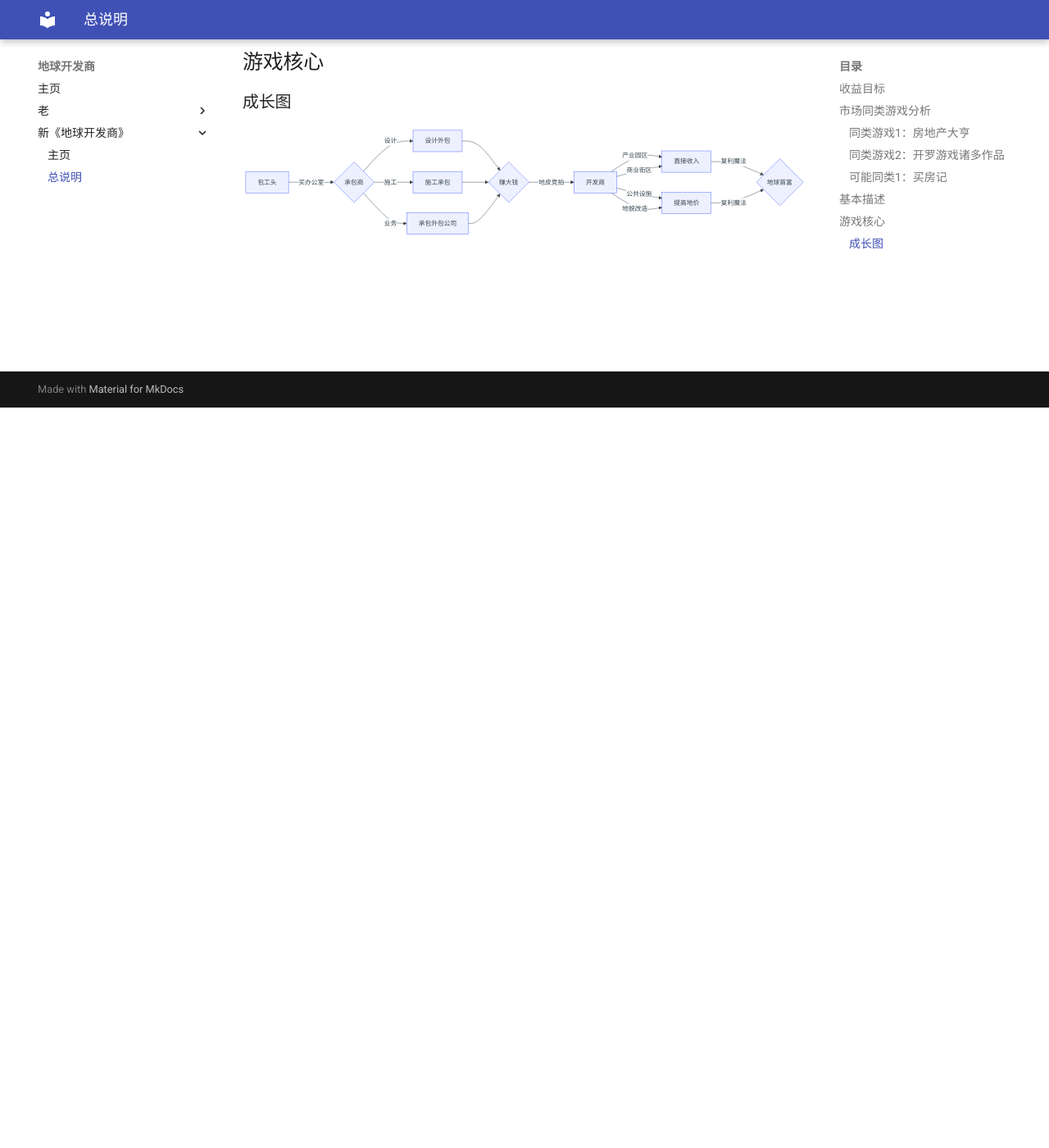
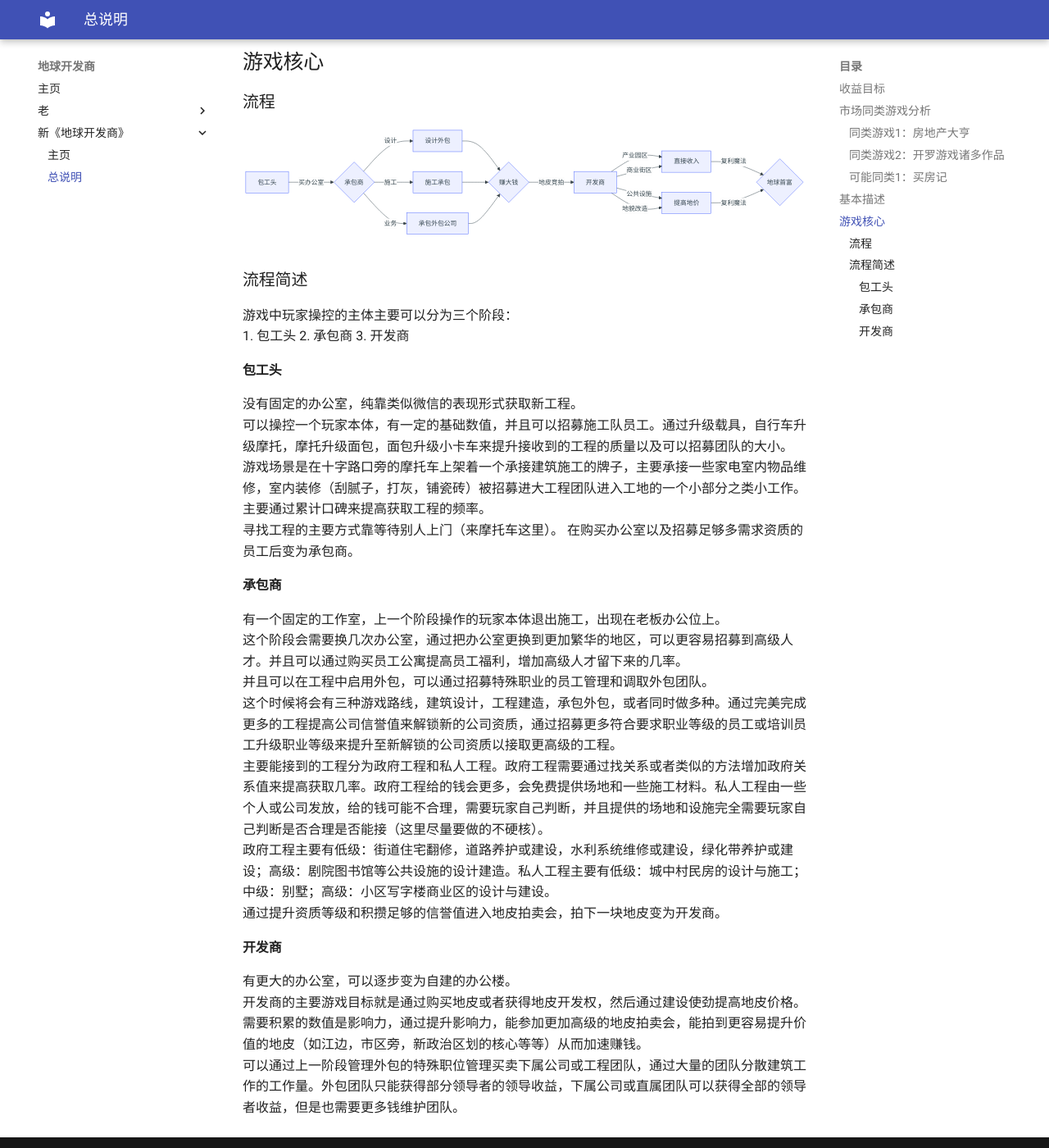
Before and after one commit to GoodTimeStudio/earth-developer-documents, an MkDocs documentation site: the page built from docs/new/earth developer.md, in a window 1280 px wide and 1400 px high, scrolled down 903 px. Shown: the whole window at 82% size. Built offline with MkDocs 1.6.1 and Material for MkDocs 9.7.7, drawn with Linux system fonts in a browser that asks for light colours.

Commit message:
添加 总说明 内容
添加 流程简述

````diff
--- a/docs/new/earth developer.md
+++ b/docs/new/earth developer.md
@@ -25,7 +25,7 @@
 
 
 ##游戏核心
-###成长图
+###流程
 
 ```mermaid
 graph LR
@@ -44,3 +44,28 @@ graph LR
     H -->|复利魔法| J{地球首富};
     I -->|复利魔法| J{地球首富};
 ```
+###流程简述
+游戏中玩家操控的主体主要可以分为三个阶段：
+1. 包工头
+2. 承包商
+3. 开发商
+
+####包工头
+没有固定的办公室，纯靠类似微信的表现形式获取新工程。
+可以操控一个玩家本体，有一定的基础数值，并且可以招募施工队员工。通过升级载具，自行车升级摩托，摩托升级面包，面包升级小卡车来提升接收到的工程的质量以及可以招募团队的大小。
+游戏场景是在十字路口旁的摩托车上架着一个承接建筑施工的牌子，主要承接一些家电室内物品维修，室内装修（刮腻子，打灰，铺瓷砖）被招募进大工程团队进入工地的一个小部分之类小工作。
+主要通过累计口碑来提高获取工程的频率。
+寻找工程的主要方式靠等待别人上门（来摩托车这里）。
+在购买办公室以及招募足够多需求资质的员工后变为承包商。
+####承包商
+有一个固定的工作室，上一个阶段操作的玩家本体退出施工，出现在老板办公位上。
+这个阶段会需要换几次办公室，通过把办公室更换到更加繁华的地区，可以更容易招募到高级人才。并且可以通过购买员工公寓提高员工福利，增加高级人才留下来的几率。
+并且可以在工程中启用外包，可以通过招募特殊职业的员工管理和调取外包团队。
+这个时候将会有三种游戏路线，建筑设计，工程建造，承包外包，或者同时做多种。通过完美完成更多的工程提高公司信誉值来解锁新的公司资质，通过招募更多符合要求职业等级的员工或培训员工升级职业等级来提升至新解锁的公司资质以接取更高级的工程。
+主要能接到的工程分为政府工程和私人工程。政府工程需要通过找关系或者类似的方法增加政府关系值来提高获取几率。政府工程给的钱会更多，会免费提供场地和一些施工材料。私人工程由一些个人或公司发放，给的钱可能不合理，需要玩家自己判断，并且提供的场地和设施完全需要玩家自己判断是否合理是否能接（这里尽量要做的不硬核）。
+政府工程主要有低级：街道住宅翻修，道路养护或建设，水利系统维修或建设，绿化带养护或建设；高级：剧院图书馆等公共设施的设计建造。私人工程主要有低级：城中村民房的设计与施工；中级：别墅；高级：小区写字楼商业区的设计与建设。
+通过提升资质等级和积攒足够的信誉值进入地皮拍卖会，拍下一块地皮变为开发商。
+####开发商
+有更大的办公室，可以逐步变为自建的办公楼。
+开发商的主要游戏目标就是通过购买地皮或者获得地皮开发权，然后通过建设使劲提高地皮价格。需要积累的数值是影响力，通过提升影响力，能参加更加高级的地皮拍卖会，能拍到更容易提升价值的地皮（如江边，市区旁，新政治区划的核心等等）从而加速赚钱。
+可以通过上一阶段管理外包的特殊职位管理买卖下属公司或工程团队，通过大量的团队分散建筑工作的工作量。外包团队只能获得部分领导者的领导收益，下属公司或直属团队可以获得全部的领导者收益，但是也需要更多钱维护团队。
````
